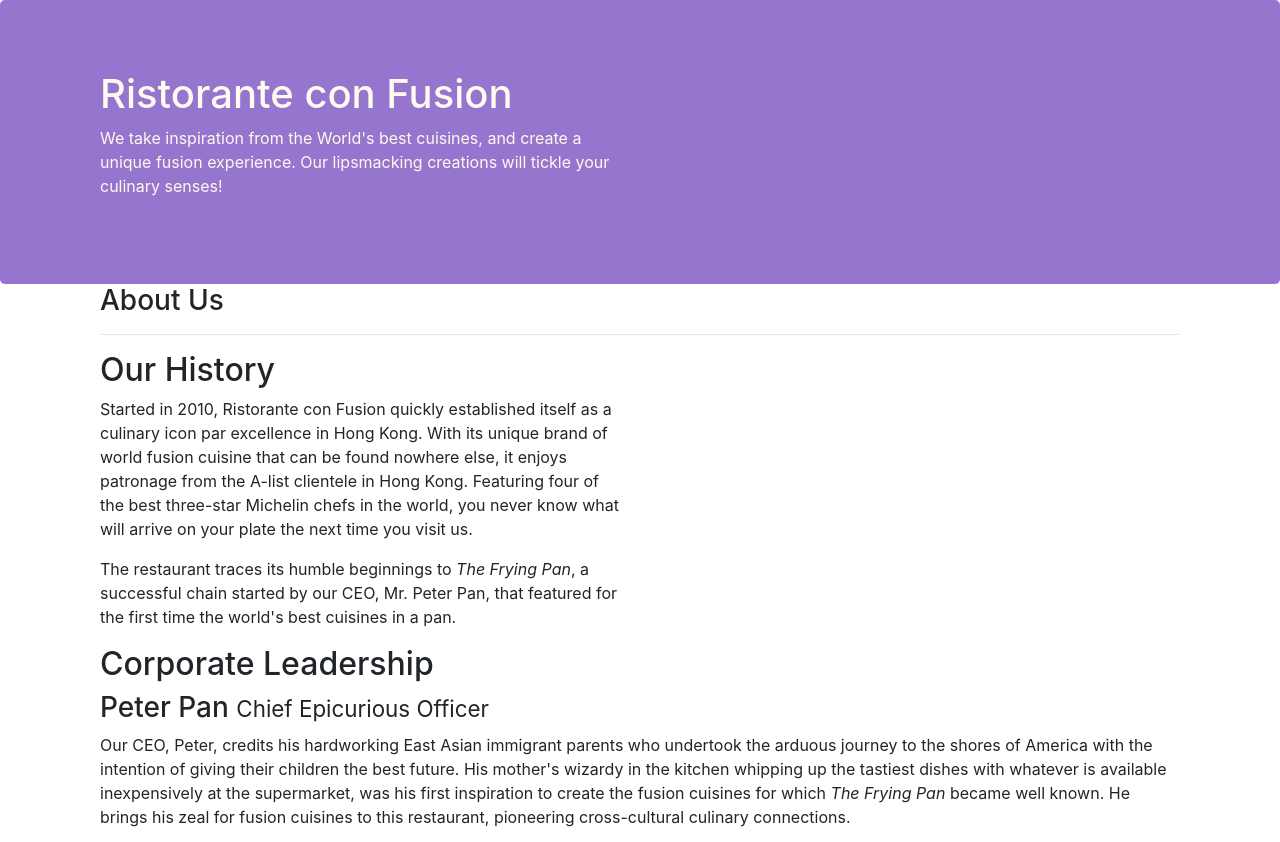
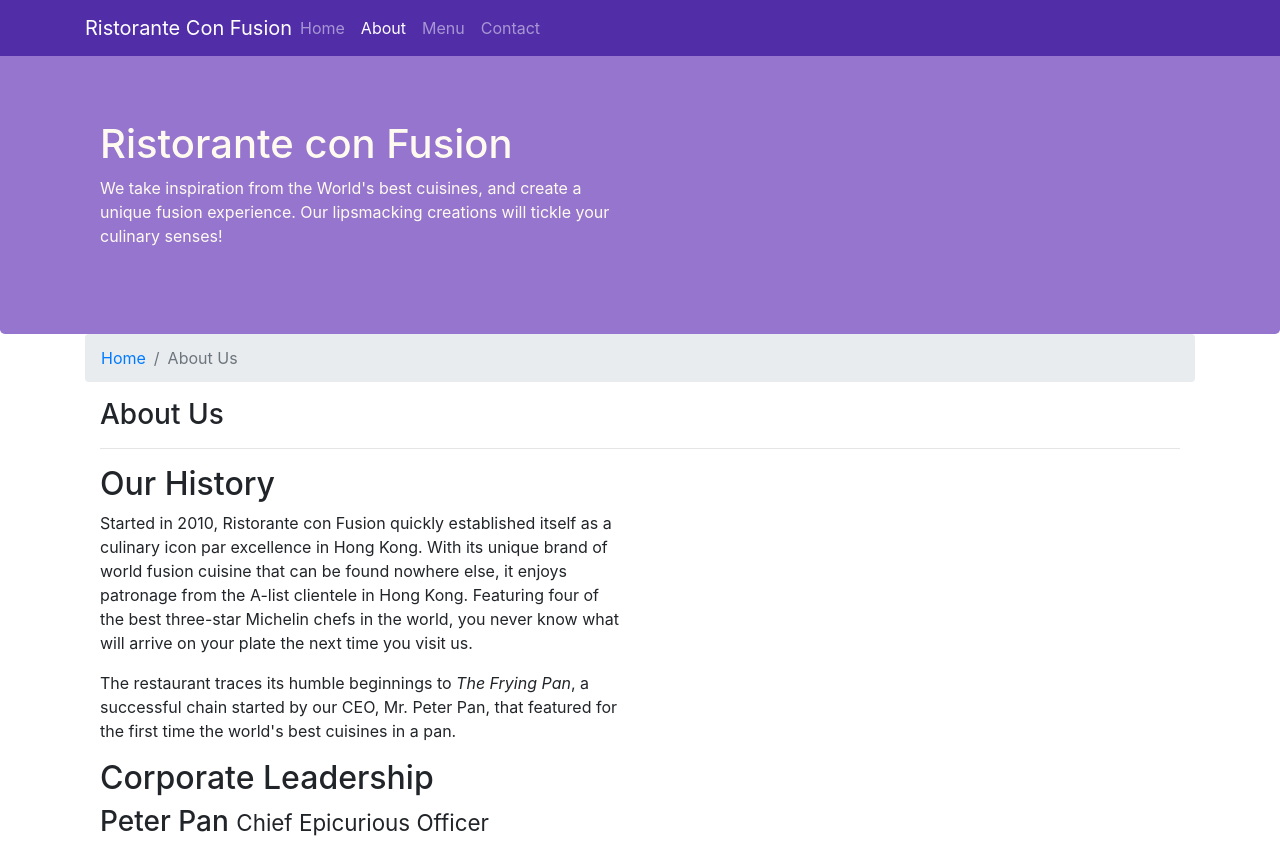
Before and after one commit to bilawalhassan/bootstrap, a website: page aboutus.html in a window 1280 px wide. Shown: the top 842 px of the page. Drawn offline with nearby package versions, Linux system fonts and the light colour scheme.

Commit message:
Navbar and Breadcrumbs

```diff
--- a/aboutus.html
+++ b/aboutus.html
@@ -15,7 +15,22 @@
 </head>
 
 <body>
-
+    <nav class="navbar navbar-dark navbar-expand-sm fixed-top">
+        <div class="container">
+            <button class="navbar-toggler" type="button" data-toggle="collapse" data-target="#Navbar">
+                <span class="navbar-toggler-icon"></span>
+            </button>
+           <a class="navbar-brand mr-auto" href="./index.html">Ristorante Con Fusion</a>
+                <div class="collapse navbar-collapse" id="Navbar">
+                    <ul class="navbar-nav mr-auto">
+                        <li class="nav-item"><a class="nav-link" href="./index.html">Home</a></li>
+                        <li class="nav-item active"><a class="nav-link" href="./aboutus.html">About</a></li>
+                        <li class="nav-item"><a class="nav-link" href="#">Menu</a></li>
+                        <li class="nav-item"><a class="nav-link" href="#">Contact</a></li>
+                    </ul>
+                </div>
+        </div>
+    </nav>
     <header class="jumbotron">
         <div class="container">
             <div class="row row-header">
@@ -31,6 +46,10 @@
 
     <div class="container">
         <div class="row row-header">
+            <ol class="col-12 breadcrumb">
+                <li class="breadcrumb-item"><a href="./index.html">Home</a></li>
+                <li class="breadcrumb-item active">About Us</li>
+            </ol>
             <div class="col-12 col-sm">
                <h3>About Us</h3>
                <hr>
@@ -70,8 +89,8 @@
                 <div class="col-4 offset-1 col-sm-2">
                     <h5>Links</h5>
                     <ul class="list-unstyled">
-                        <li><a href="#">Home</a></li>
-                        <li><a href="#">About</a></li>
+                        <li><a href="./index.html">Home</a></li>
+                        <li><a href="./aboutus.html">About</a></li>
                         <li><a href="#">Menu</a></li>
                         <li><a href="#">Contact</a></li>
                     </ul>
--- a/css/styles.css
+++ b/css/styles.css
@@ -28,3 +28,12 @@ address{
     margin:0px;
     color:#0f0f0f;
 }
+
+body{
+    padding:50px 0px 0px 0px;
+    z-index:0;
+}
+
+.navbar-dark {
+     background-color: #512DA8;
+}
```
Also changed, not shown: index.html (+4 -4 lines).
